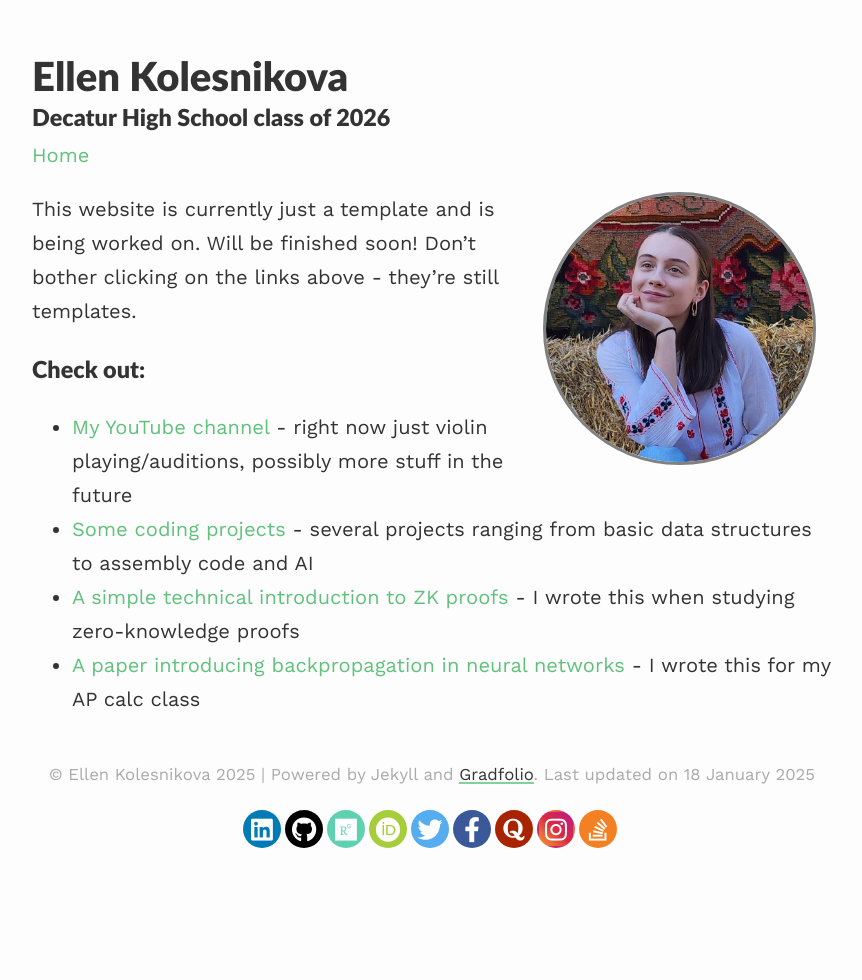
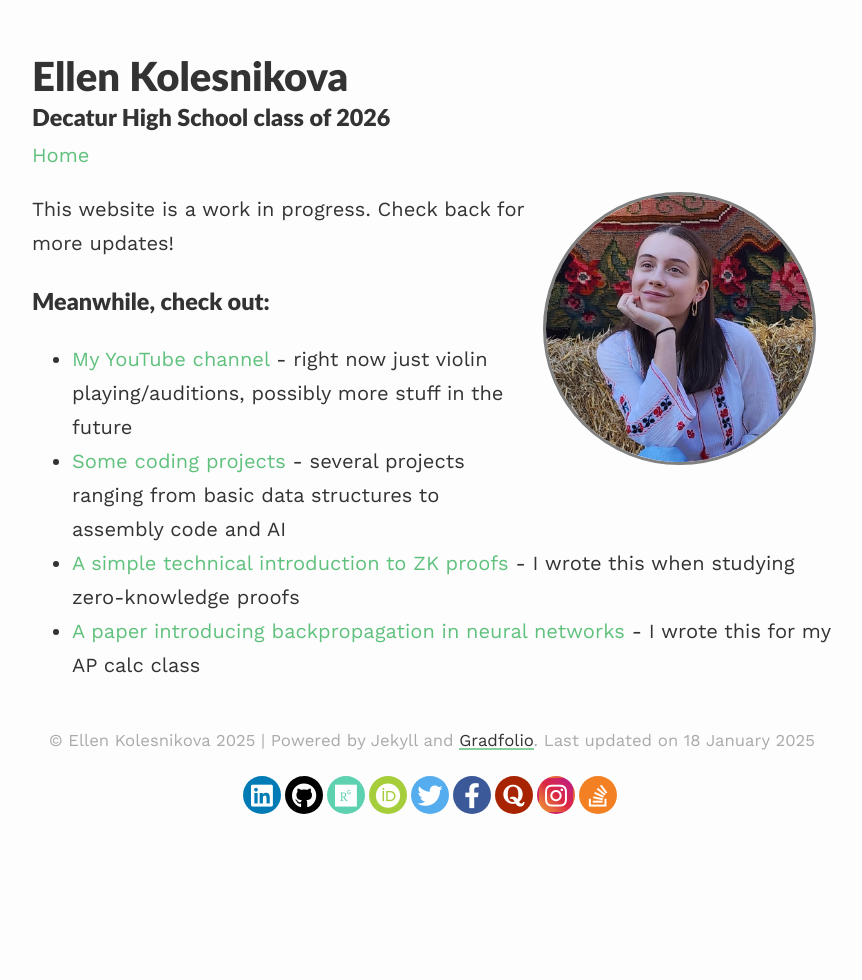
Before and after one commit to ellenkolesnikova/ellenkolesnikova.github.io, a Jekyll site: the page built from index.md, in a window 1280 px wide. Shown: the whole page, without its empty margins (208-1070 px from the left). Built offline with Jekyll 4.4.1, drawn with Linux system fonts in a browser that asks for light colours; nearby versions of some CDN libraries.

Commit message:
Update index.md

```diff
--- a/index.md
+++ b/index.md
@@ -7,9 +7,9 @@ profile:
 published: true
 ---
 
-This website is currently just a template and is being worked on. Will be finished soon! Don't bother clicking on the links above - they're still templates.
+This website is a work in progress. Check back for more updates!
 
-### Check out:
+### Meanwhile, check out:
 
 - [My YouTube channel](https://www.youtube.com/@ellenkolesnikova5144){:target="_blank"} - right now just violin playing/auditions, possibly more stuff in the future
 - [Some coding projects](https://github.com/ellenkolesnikova/projects){:target="_blank"} - several projects ranging from basic data structures to assembly code and AI
```
